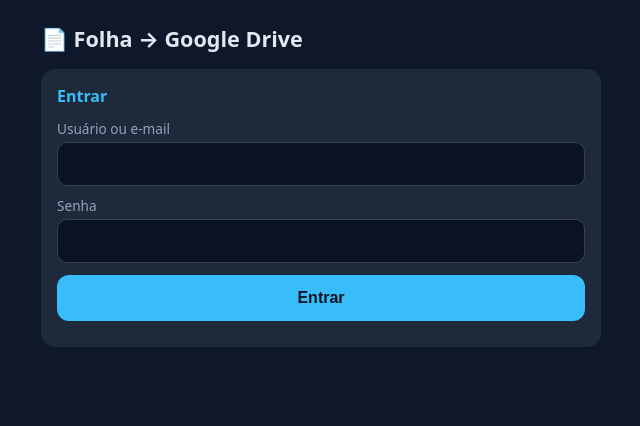
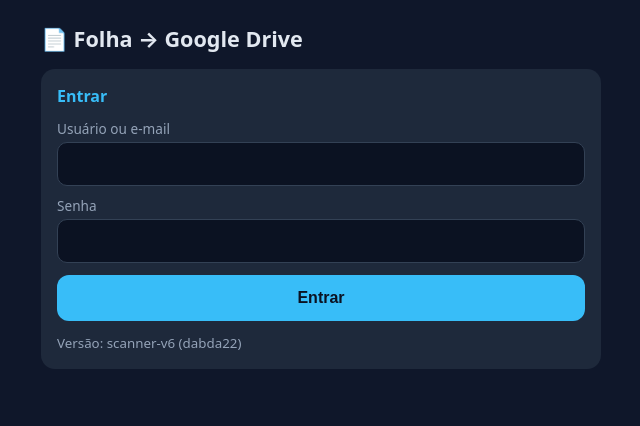
Before and after one commit to epilifcire-debug/comprovantes, a website: page public/index.html in a window 1280 px wide. Shown: the whole page, without its empty margins (319-959 px from the left). Drawn offline with Linux system fonts and the light colour scheme.

Commit message:
Mostra a versão do app na tela de login
Co-Authored-By: Claude Haiku 5.5 <noreply@anthropic.com>
Claude-Session: https://claude.ai/code/session_01VY5STqDv4kC3TRX2vp7mKW

```diff
--- a/public/index.html
+++ b/public/index.html
@@ -45,6 +45,7 @@
     <input id="loginSenha" type="password" autocomplete="current-password">
     <button id="btnLogin">Entrar</button>
     <div id="loginStatus" class="status"></div>
+    <small>Versão: scanner-v6 (dabda22)</small>
   </section>
 
   <!-- Área logada -->
```
